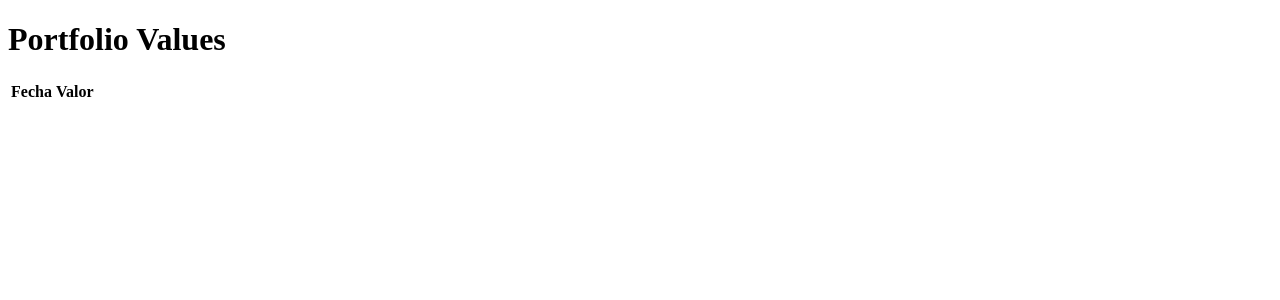
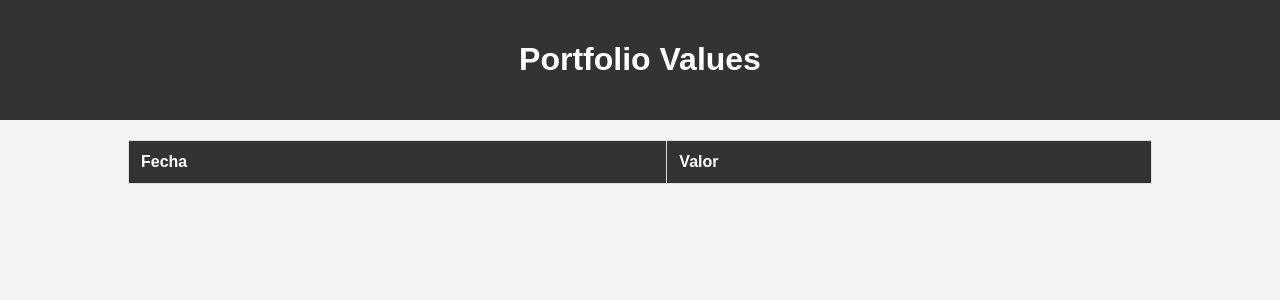
Before and after one commit to hamiriano/django-investment-project, a Django app: page /api/portfolio/1/values/ in a window 1280 px wide. Shown: the top 300 px of the page. Run offline with Django 4.2, Linux system fonts and the light colour scheme; data comes from the database, SQL or seed files in the repository; both versions use the stored data as it was after the commit; lists and menus that the app fills with data are empty.

Commit message:
Enhance portfolio templates with improved styling and structure

```diff
--- a/investment_app/templates/investment_app/portfolio_values.html
+++ b/investment_app/templates/investment_app/portfolio_values.html
@@ -4,9 +4,55 @@
     <meta charset="UTF-8">
     <meta name="viewport" content="width=device-width, initial-scale=1.0">
     <title>Portfolio Values</title>
+    <style>
+        body {
+            font-family: Arial, sans-serif;
+            background-color: #f4f4f4;
+            margin: 0;
+            padding: 0;
+        }
+        .container {
+            width: 80%;
+            margin: auto;
+            overflow: hidden;
+        }
+        header {
+            background: #333;
+            color: #fff;
+            padding: 20px 0;
+            text-align: center;
+        }
+        table {
+            width: 100%;
+            margin: 20px 0;
+            border-collapse: collapse;
+        }
+        table, th, td {
+            border: 1px solid #ddd;
+        }
+        th, td {
+            padding: 12px;
+            text-align: left;
+        }
+        th {
+            background-color: #333;
+            color: white;
+        }
+        tr:nth-child(even) {
+            background-color: #f2f2f2;
+        }
+        tr:hover {
+            background-color: #ddd;
+        }
+    </style>
 </head>
 <body>
+    <header>
+        <div class="container">
             <h1>Portfolio Values</h1>
+        </div>
+    </header>
+    <div class="container">
         <table>
             <thead>
                 <tr>
@@ -23,5 +69,6 @@
                 {% endfor %}
             </tbody>
         </table>
+    </div>
 </body>
 </html>
--- a/investment_app/views.py
+++ b/investment_app/views.py
@@ -15,38 +15,51 @@ from django.core.files.base import ContentFile
 from rest_framework.parsers import MultiPartParser
 import logging
 
+def index(request):
+    return render(request, 'investment_app/index.html')
+# ViewSet para el modelo Activo
 class ActivoViewSet(viewsets.ModelViewSet):
     queryset = Activo.objects.all()
     serializer_class = ActivoSerializer
 
+# ViewSet para el modelo Portafolio
 class PortafolioViewSet(viewsets.ModelViewSet):
     queryset = Portafolio.objects.all()
     serializer_class = PortafolioSerializer
 
+# ViewSet para el modelo Precio
 class PrecioViewSet(viewsets.ModelViewSet):
     queryset = Precio.objects.all()
     serializer_class = PrecioSerializer
 
+# ViewSet para el modelo Cantidad
 class CantidadViewSet(viewsets.ModelViewSet):
     queryset = Cantidad.objects.all()
     serializer_class = CantidadSerializer
 
+# ViewSet para el modelo Weight
 class WeightViewSet(viewsets.ModelViewSet):
     queryset = Weight.objects.all()
     serializer_class = WeightSerializer
 
-def index(request):
-    return render(request, 'investment_app/index.html')
 
+# APIView para obtener el valor del portafolio en un rango de fechas
 class PortfolioValueDetail(APIView):
     def get(self, request, portafolio_id):
+        # Obtener las fechas de inicio y fin de los parámetros de la solicitud
         fecha_inicio = request.GET.get('fecha_inicio')
         fecha_fin = request.GET.get('fecha_fin')
 
+        # Obtener el portafolio por ID, o devolver un 404 si no existe
         portafolio = get_object_or_404(Portafolio, id=portafolio_id)
+
+        # Obtener los precios en el rango de fechas especificado
         precios = Precio.objects.filter(fecha__range=[fecha_inicio, fecha_fin])
+
+        # Obtener las cantidades del portafolio
         cantidades = Cantidad.objects.filter(portafolio=portafolio)
 
+        # Calcular el valor del portafolio por fecha
         valores_por_fecha = {}
         for precio in precios:
             fecha = precio.fecha
@@ -55,29 +68,51 @@ class PortfolioValueDetail(APIView):
             cantidad = cantidades.get(activo=precio.activo).cantidad
             valores_por_fecha[fecha] += precio.valor * cantidad
 
+        # Preparar los datos de respuesta
         response_data = {
             'valores_por_fecha': valores_por_fecha
         }
 
+        # Renderizar la plantilla con los datos de respuesta
         return render(request, 'investment_app/portfolio_values.html', response_data)
 
+# APIView para obtener los pesos del portafolio
 class PortfolioWeightDetail(APIView):
     def get(self, request, portafolio_id):
+        # Obtener el portafolio por ID, o devolver un 404 si no existe
         portafolio = get_object_or_404(Portafolio, id=portafolio_id)
+
+        # Obtener los pesos del portafolio
         weights = Weight.objects.filter(portafolio=portafolio)
+
+        # Serializar los datos de los pesos
         serializer = WeightSerializer(weights, many=True)
+
+        # Renderizar la plantilla con los datos de los pesos
         return render(request, 'investment_app/portfolio_weights.html', {'weights': weights})
 
+# APIView para listar todos los pesos
 class WeightList(APIView):
     def get(self, request):
+        # Obtener todos los pesos
         weights = Weight.objects.all()
+
+        # Serializar los datos de los pesos
         serializer = WeightSerializer(weights, many=True)
+
+        # Devolver los datos serializados en la respuesta
         return Response(serializer.data, status=status.HTTP_200_OK)
 
+# APIView para listar todos los precios
 class PriceList(APIView):
     def get(self, request):
+        # Obtener todos los precios
         precios = Precio.objects.all()
+
+        # Serializar los datos de los precios
         serializer = PrecioSerializer(precios, many=True)
+
+        # Devolver los datos serializados en la respuesta
         return Response(serializer.data, status=status.HTTP_200_OK)
 
 
```
Also changed, not shown: investment_app/templates/investment_app/portfolio_weights.html (+48 -0 lines), db.sqlite3. Lines whose indentation alone changed are shown as unchanged.
